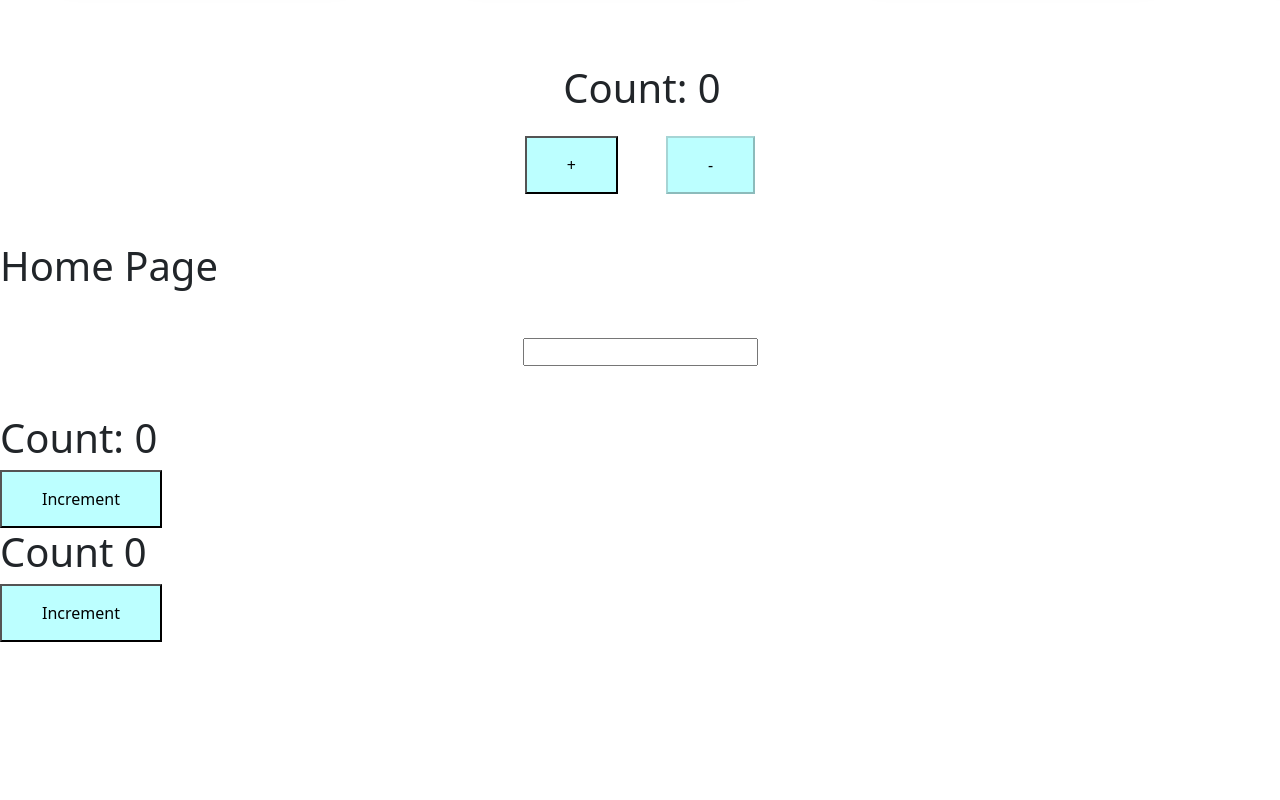
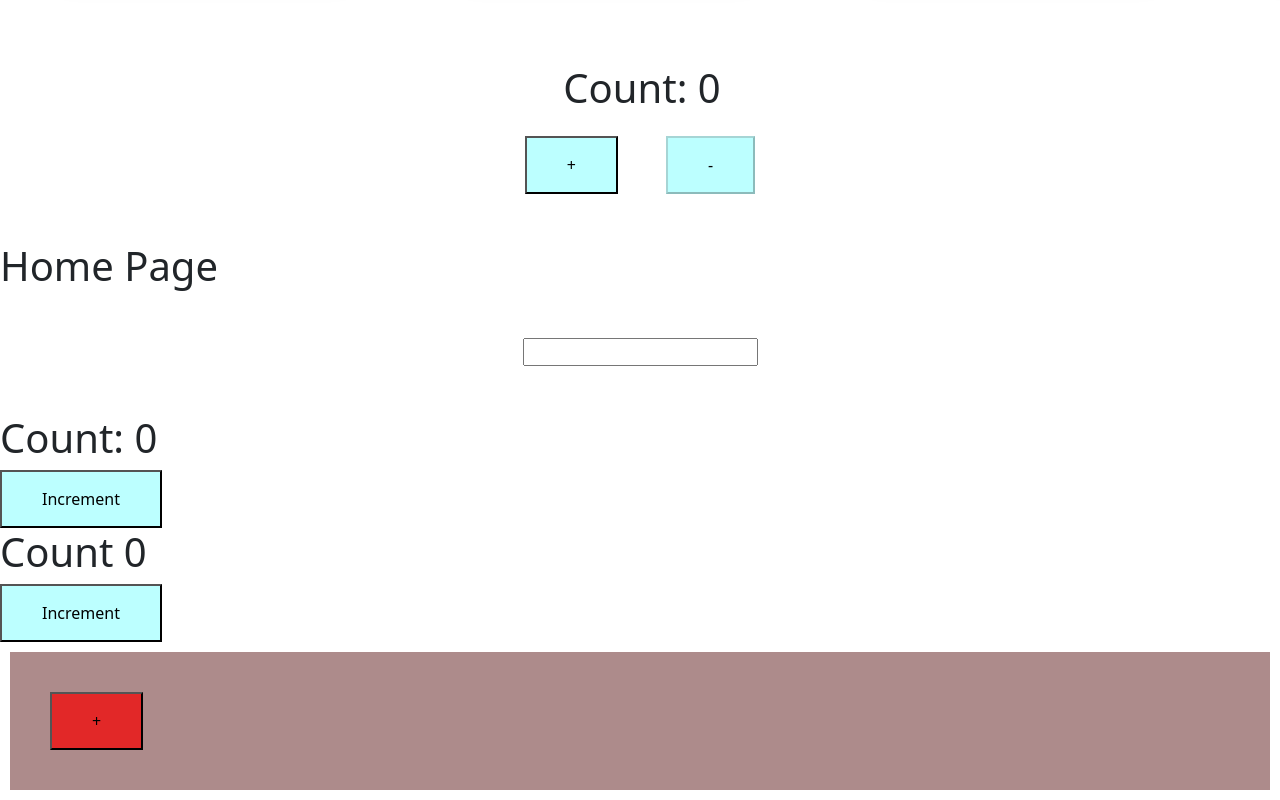
Before and after one commit to masirul-codify/react.js-practice, a React (Create React App) app: page / in a window 1280 px wide. Shown: the part 544-1344 px from the top of the page. Before the commit the page ends 1186 px from the top, so only its background shows below. Built offline with nearby package versions, Linux system fonts and the light colour scheme.

Commit message:
23.Learnt  Event Bubbling | stopPropagation

```diff
--- a/public/style.css
+++ b/public/style.css
@@ -97,3 +97,12 @@
   margin: 2rem;
   color: orange;
 }
+
+.parent{
+  background: #ad8b8b;
+  padding: 40px;
+  margin: 10px;
+}
+.child{
+  background: #e22828;
+}
--- a/src/App.js
+++ b/src/App.js
@@ -13,6 +13,7 @@ import ConditionalRenderings from './components/conditionalRendering/Render';
 import EventHandelerClass from './components/eventHandeler/Index';
 import Hook from './components/hooksUsestate/Hooks';
 import HooksFunctionalcom from './components/hooksUsestate/HooksFunctionalcom';
+import StopPropagations from './components/stopPropagation/StopPropagation';
 import { FaFacebook,FaYoutube  } from "react-icons/fa6";
 import ReactBootstrap from './components/reactBootstrap/ReactBootstrap';
 
@@ -40,6 +41,7 @@ function App(){
         <EventHandelerClass />
         <Hook />
         <HooksFunctionalcom />
+        <StopPropagations />
     </div>
 }
 
--- /dev/null
+++ b/src/components/stopPropagation/StopPropagation.js
@@ -0,0 +1,23 @@
+import React from 'react'
+
+export default function StopPropagation() {
+
+   const handleClickParent = (parent) => {
+        console.log('Parent Event:', parent);
+    };
+
+   const handleClickChild = (child) => {
+        child.stopPropagation();
+        console.log('Child Event:', child);
+    }
+
+  return (
+    <div>
+      <div className='parent' onClick={handleClickParent}>
+        <div>
+            <button className='child'  onClick={handleClickChild}>+</button>
+        </div>
+      </div>
+    </div>
+  )
+}
```
